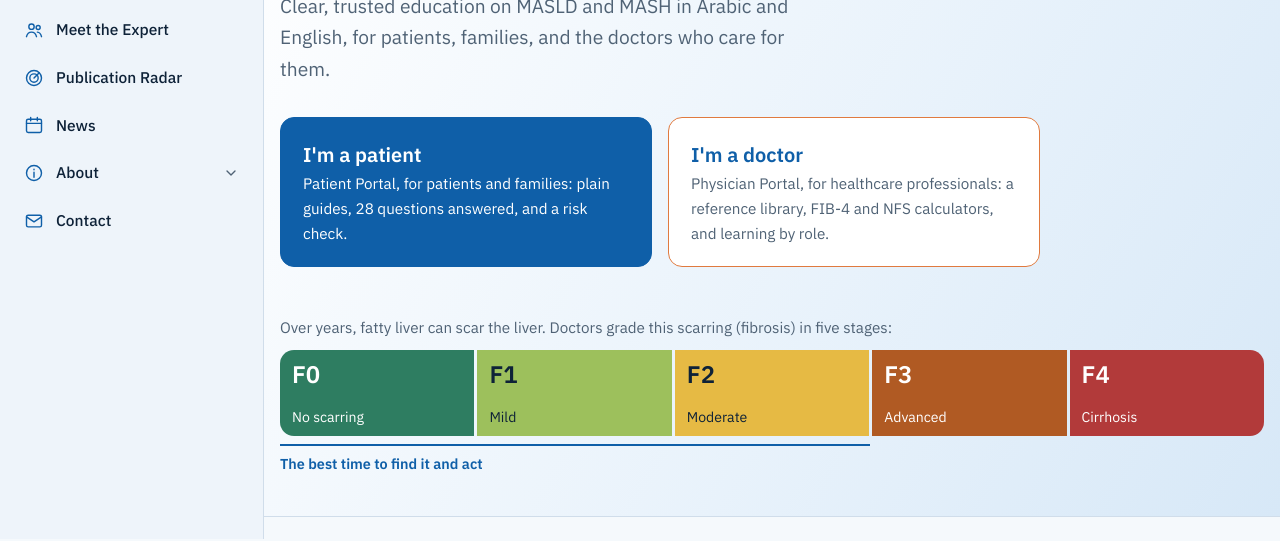
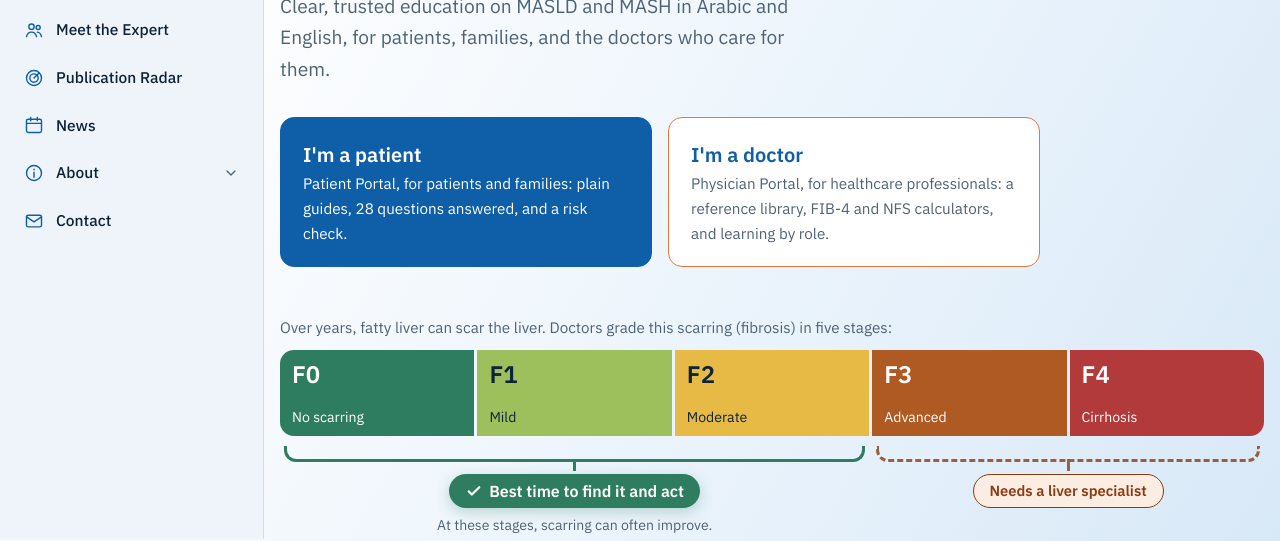
Before and after one commit to drmahmouddesoky/metabolic-liver-academy, a plain HTML site: page index.html in a window 1280 px wide. Shown: the part 261-802 px from the top of the page. Drawn offline with Linux system fonts and the light colour scheme.

Commit message:
Home: clearer F0-F2 'best time to act' callout on the fibrosis scale

```diff
--- a/index.html
+++ b/index.html
@@ -63,7 +63,15 @@
 <div class="s4" role="listitem"><b>F4</b><span><span data-lang="en">Cirrhosis</span></span></div>
 </div>
 <div class="scale-window">
-<div class="catch"><span data-lang="en">The best time to find it and act</span></div>
+<div class="catch">
+<span aria-hidden="true" class="brk"></span>
+<span class="pill"><svg aria-hidden="true" height="18" viewbox="0 0 24 24" width="18"><path d="M5 12.5l4.2 4.2L19 7" fill="none" stroke="currentColor" stroke-linecap="round" stroke-linejoin="round" stroke-width="3"></path></svg><span><span data-lang="en">Best time to find it and act</span></span></span>
+<span class="sub"><span data-lang="en">At these stages, scarring can often improve.</span></span>
+</div>
+<div class="late">
+<span aria-hidden="true" class="brk"></span>
+<span class="pill"><span data-lang="en">Needs a liver specialist</span></span>
+</div>
 </div>
 </div>
 </div>
--- a/style.css
+++ b/style.css
@@ -274,12 +274,28 @@ html[lang="ar"] .hero-title .hl { font-family: "Noto Naskh Arabic", var(--sans-a
 .scale span { font-size: 0.88rem; line-height: 1.3; }
 .s0 { background: #2E7D61; } /* darker than --f0 so white text passes WCAG AA (4.97:1) */ .s1 { background: var(--f1); color: #0E2238 !important; } .s2 { background: var(--f2); color: #0E2238 !important; }
 .s3 { background: #B05A23; } /* darker than --f3 for AA contrast (4.85:1) */ .s4 { background: var(--f4); }
-.scale-window { display: grid; grid-template-columns: repeat(5, 1fr); margin-top: 8px; font-size: 0.9rem; }
-.scale-window .catch { grid-column: 1 / span 3; border-top: 2px solid var(--pine); padding-top: 6px; color: var(--pine); font-weight: 600; }
+.scale-window { display: grid; grid-template-columns: repeat(5, minmax(0, 1fr)); column-gap: 3px; margin-top: 10px; align-items: start; }
+.scale-window > div { display: flex; flex-direction: column; align-items: center; text-align: center; }
+.scale-window .catch { grid-column: 1 / span 3; color: #2E7D61; }
+.scale-window .late { grid-column: 4 / span 2; color: var(--amber-ink); }
+.scale-window .brk { position: relative; align-self: stretch; height: 16px; margin: 0 4px; border: 3px solid currentColor; border-top: 0; border-radius: 0 0 12px 12px; }
+.scale-window .brk::after { content: ""; position: absolute; left: 50%; top: 100%; width: 3px; height: 12px; margin-left: -1.5px; background: currentColor; }
+.scale-window .late .brk { border-style: dashed; opacity: .8; }
+.scale-window .pill { display: inline-flex; align-items: center; gap: 6px; margin-top: 12px; padding: 7px 16px; border-radius: 999px; font-weight: 600; font-size: 1rem; line-height: 1.25; }
+.scale-window .catch .pill { background: #2E7D61; color: #fff; box-shadow: 0 4px 14px rgba(46,125,97,.28); }
+.scale-window .late .pill { background: var(--amber-tint); color: var(--amber-ink); border: 1px solid currentColor; font-size: .92rem; }
+.scale-window .pill svg { flex: none; }
+.scale-window .sub { margin-top: 6px; font-size: .88rem; color: var(--muted); }
+:root[data-theme="dark"] .scale-window .catch { color: #5CC79E; }
+:root[data-theme="dark"] .scale-window .catch .pill { background: #2E7D61; color: #fff; }
+@media (prefers-color-scheme: dark) { :root:not([data-theme="light"]) .scale-window .catch { color: #5CC79E; } }
 @media (max-width: 560px) {
   .scale > div { min-height: 70px; padding: 8px; }
   .scale span { font-size: 0.74rem; }
   .scale b { font-size: 1.15rem; }
+  .scale-window .pill { font-size: .82rem; padding: 6px 10px; }
+  .scale-window .late .pill { font-size: .76rem; }
+  .scale-window .sub { font-size: .76rem; }
 }
 
 /* ---------- Generic blocks ---------- */
```
